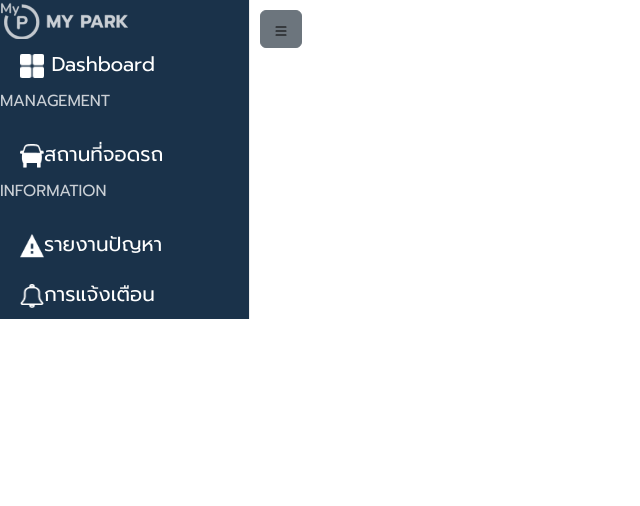
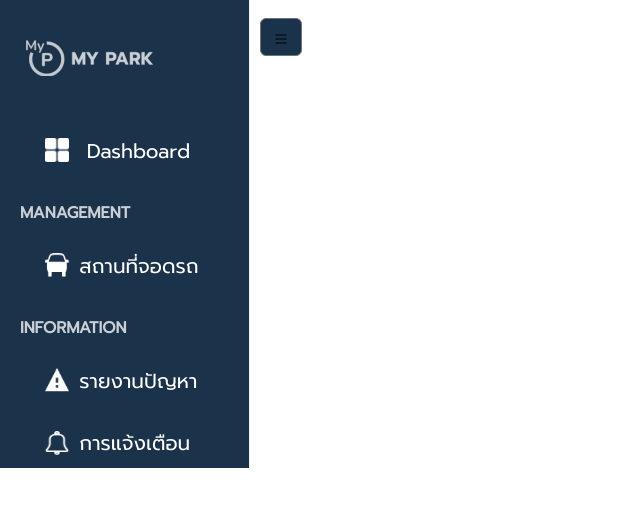
Before and after one commit to MyparkTU/fronted-web, a React (Create React App) app: page / in a window 1280 px wide. Shown: the top 506 px of the page, without its empty margins (0-640 px from the left). Built offline with nearby package versions, Linux system fonts and the light colour scheme.

Commit message:
fix sidebar and header

```diff
--- a/src/App.js
+++ b/src/App.js
@@ -5,6 +5,7 @@ import Dashboard from './pages/DashBoardPage';
 import NotificationPage from './pages/NotificationPage';
 import ParkPage from './pages/ParkPage';
 import Reportpage from './pages/ReportPage';
+import Search from './components/Search';
 import { BrowserRouter as Router, Routes,Route} from 'react-router-dom';
 function App() {
   return (
--- a/src/components/Search.js
+++ b/src/components/Search.js
@@ -7,7 +7,7 @@ function Search() {
    return (
 
 
-      <div class="form-group has-search">
+      <div class="form-group has-search  searchs" style={{marginTop: "5%"}}>
       <span class="form-control-feedback"><IoIosSearch></IoIosSearch></span>
       <input type="text" class="form-control" placeholder="Search"></input>
     </div>
--- a/src/components/SideBar.js
+++ b/src/components/SideBar.js
@@ -22,21 +22,21 @@ function SideBar() {
                 <Menu>
 
 
-                        <img src = {Sidebarlogo} width= "129px" height= "39px"   />
+                        <img src = {Sidebarlogo} width= "129px" height= "39px"  className='logomypark' />
 
-                            <MenuItem className='label'  href='/Dashboard'><img src = {dashboard} width= "24px" height= "24px"   />  Dashboard</MenuItem>
-                        <p className='headlabel'>MANAGEMENT</p>
-                            <MenuItem className='label'  href='/Park'>
-                                <img src = {car} width= "24px" height= "24px"   />
+                            <MenuItem className='label menudashboard'  href='/Dashboard' ><img src = {dashboard} width= "24px" height= "24px" className='imagelogo'   />  Dashboard</MenuItem>
+                        <p className='headlabel notbutton'>MANAGEMENT</p>
+                            <MenuItem className='label menupark'  href='/Park'>
+                                <img src = {car} width= "24px" height= "24px"  className='imagelogo' />
                              สถานที่จอดรถ
                          </MenuItem>
-                        <p className='headlabel'>INFORMATION</p>
-                            <MenuItem className='label'  href='/Report'>
-                                <img src = {report} width= "24px" height= "24px"   />
+                        <p className='headlabel notbutton'>INFORMATION</p>
+                            <MenuItem className='label menupark'  href='/Report'>
+                                <img src = {report} width= "24px" height= "24px" className='imagelogo'  />
                                รายงานปัญหา
                     </MenuItem >
-                        <MenuItem className='label'  href='/Notification'>
-                                <img src = {Notification} width= "24px" height= "24px"   />
+                        <MenuItem className='label menunoti'  href='/Notification'>
+                                <img src = {Notification} width= "24px" height= "24px"  className='imagelogo'  />
                                การแจ้งเตือน
                     </MenuItem>
 
@@ -49,7 +49,7 @@ function SideBar() {
         <main style={{ display: 'flex', padding: 10 }}>
         <div>
 
-          <button type="button"  class="btn btn-secondary " onClick={() => toggleSidebar()} ><img src={menu}  />
+          <button type="button"  class="btn btn-secondary btns" onClick={() => toggleSidebar() } ><img src={menu}  />
 
           </button>
         </div>
--- a/src/components/UserInfo.js
+++ b/src/components/UserInfo.js
@@ -4,6 +4,8 @@ import Popover from 'react-bootstrap/Popover';
 import image from '../asset/image/UserImage.png';
 import 'bootstrap/dist/css/bootstrap.min.css';
 import '../styles/UserInfo.css';
+import Dropdown from 'react-bootstrap/Dropdown';
+import DropdownButton from 'react-bootstrap/DropdownButton';
 import {TbPencil} from 'react-icons/tb';
 import { Card } from 'react-bootstrap';
 
@@ -20,32 +22,19 @@ function UserInfo() {
   return (
     <div ref={ref} className = "spacess">
         <p className='username' >ปี๊ด บ้านปูน</p>
-      <button class="btn btn-default" onClick={handleClick}><img src = {image}/></button>
 
-      <Overlay
-        show={show}
-        target={target}
-        placement="bottom"
-        container={ref}
-        containerPadding={20}
+    <img src = {image} width="40px" height="40px" style={{borderradius: "100px"}} className="userimg"/>
+    <DropdownButton id="dropdown-basic-button" src={image} className="dropdown">
+      <Dropdown.Item href="#/action-1">เกี่ยวกับผู้ใช้</Dropdown.Item>
+      <Dropdown.Item href="#/action-2">ชื่อผู้ใช้    Admin_001</Dropdown.Item>
+      <Dropdown.Item href="#/action-3">Log out</Dropdown.Item>
+    </DropdownButton>
 
-      >
-          <Card className='size'>
-          <Popover.Body className='body'>
-            <text className='title'>เกี่ยวกับผู้ใช้</text>
-            <br/>
-            <text className='label'>ชื่อผู้ใช้    Admin_001 </text><TbPencil/>
-            <br/><text className='label'>
-            เปลี่ยนรูปโปรไฟล์</text>
-            <br/><text className='label'>
-            เปลี่ยนรหัสผ่าน</text>
-            <br/>
-            <button className="btn btn-default colorbutton"
-            >
-            <h5 style={{color: "#FFFFFF"}}>Log out</h5></button>
-          </Popover.Body>
-      </Card>
-      </Overlay>
+
+
+
+
+
     </div>
   );
 }
--- a/src/pages/DashBoardPage.js
+++ b/src/pages/DashBoardPage.js
@@ -0,0 +1,13 @@
+import SideBar from "../components/SideBar";
+import Headers from "../components/header";
+
+function DashboardPage() {
+    return(
+        <div>
+            <Headers />
+            <SideBar />
+        </div>
+    );
+}
+
+export default DashboardPage;
--- a/src/styles/Search.css
+++ b/src/styles/Search.css
@@ -1,7 +1,8 @@
 
 .has-search .form-control {
     padding-left: 2.375rem;
-    width: 18%;
+    width: 100%;
+
   }
 
   .has-search .form-control-feedback {
@@ -15,3 +16,17 @@
     pointer-events: none;
     color: #aaa;
   }
+.searchs {
+  margin-left: -50%;
+  margin-top: "5%";
+  width: 900px;
+}
+
+@media screen and (max-width: 768px) {
+  .searchs {
+    margin-left: -50%;
+
+  }
+
+
+}
--- a/src/styles/SideBar.css
+++ b/src/styles/SideBar.css
@@ -18,5 +18,42 @@
     font-family: 'Promptlight';
     font-style: normal;
     color: rgba(255, 255, 255, 0.77);
+    font-weight:bold;
 
 }
+.logomypark {
+    margin-top: 15%;
+    margin-left: 10%;
+}
+.menudashboard{
+    margin-top: 20%;
+    margin-left: 10%;
+
+}
+
+.notbutton {
+    margin-top: 10%;
+    margin-left: 8%;
+
+
+}
+
+.menupark {
+    margin-left: 10%;
+
+}
+.menunoti {
+    margin-left: 10%;
+    margin-top: 5%;
+}
+.imagelogo {
+    margin-right: 5%;
+    margin-bottom: 2%;
+
+}
+
+.btns {
+    background-color: #1A324A;
+    margin-top: 20% ;
+
+}
--- a/src/styles/UserInfo.css
+++ b/src/styles/UserInfo.css
@@ -25,8 +25,10 @@
 
     display: flex;
     flex-direction: row;
-    justify-content:end;
-    margin-left: 50%;
+
+    margin-left: 100%;
+    margin-top: 5%;
+
 
 
 
@@ -44,13 +46,13 @@
 
 }
 .size {
-    width: 343px;
-    height: 312px;
+    width: 40%;
+    height: 500%;
     margin-top: 1%;
     border-radius: 8%;
     box-shadow: 1px 1px 6.25px 2.5px rgba(0, 0, 0, 0.1);
 }
-.label {
+.labels {
     font-size: 24px;
     font-family: 'Promptlight';
 
@@ -58,7 +60,22 @@
 }
 .username {
     font-family: 'Promptlight';
-    font-size: 14px;
-    margin-top: 7%;
+    font-size: 12px;
+    margin-top: 10%;
+    margin-left: -100%;
+
 
 }
+.userimg {
+    margin-left: 30%;
+    margin-right: 30%;
+}
+
+@media screen and (max-width: 768px) {
+    .searchs {
+      margin-left: -50%;
+
+    }
+
+
+  }
--- a/src/styles/header.css
+++ b/src/styles/header.css
@@ -1,7 +1,10 @@
 .spaces {
+  position: absolute;
     display: flex;
     flex-direction: row;
     width: 50%;
+    margin-left: 50%;
+    margin-top: -1%
 
 
 
```
